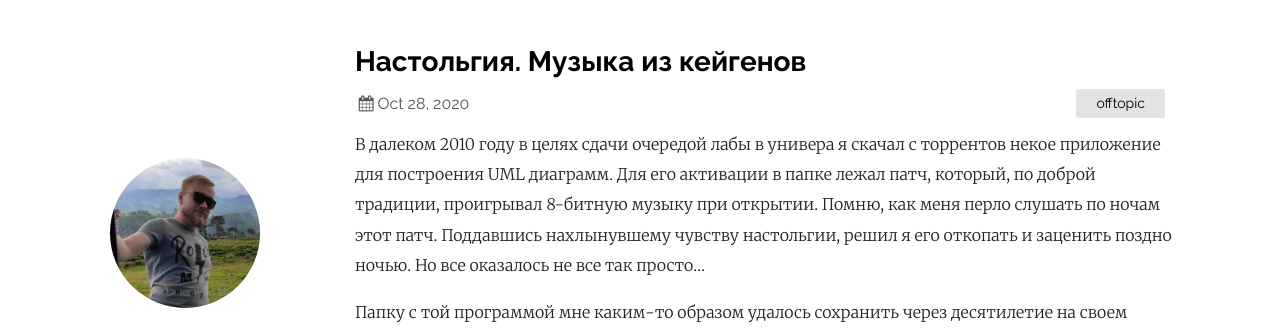
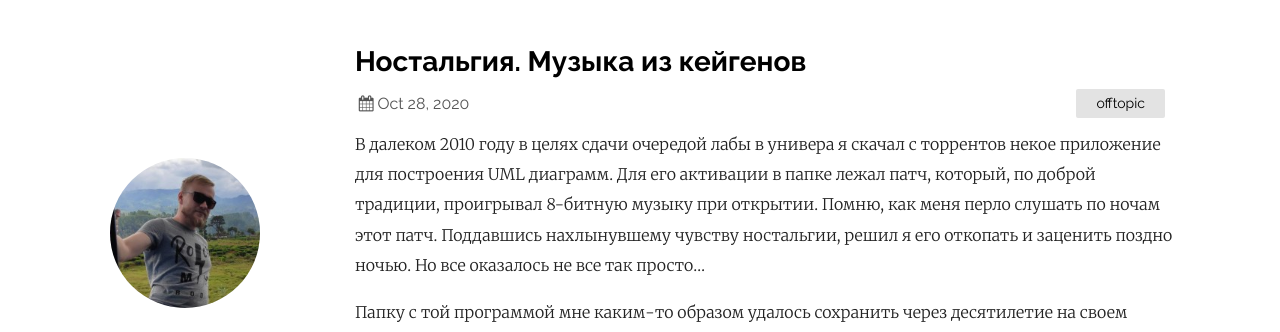
Before and after one commit to samarsault/plainwhite-jekyll, a Jekyll site: the page built from _posts/2020-10-28-patch-music-nostalgia.md, in a window 1280 px wide and 900 px high. Shown: the top 332 px of the window. Built offline with Jekyll 4.4.1, drawn with Linux system fonts in a browser that asks for light colours; comment, search, counter and statistics services are not loaded.

Commit message:
fix missprint

```diff
--- a/_posts/2020-10-28-patch-music-nostalgia.md
+++ b/_posts/2020-10-28-patch-music-nostalgia.md
@@ -1,13 +1,13 @@
 ---
 layout: post
-title: Настольгия. Музыка из кейгенов
+title: Ностальгия. Музыка из кейгенов
 categories: [offtopic]
 tags: [music,hobby]
 comments: true
 ---
 
 В далеком 2010 году в целях сдачи очередой лабы в универа я скачал с торрентов некое приложение для построения UML диаграмм. Для его активации в папке лежал патч, который, по доброй традиции, проигрывал 8-битную музыку при открытии. Помню, как меня перло слушать по ночам этот патч.
-Поддавшись нахлынувшему чувству настольгии, решил я его откопать и заценить поздно ночью. Но все оказалось не все так просто...
+Поддавшись нахлынувшему чувству ностальгии, решил я его откопать и заценить поздно ночью. Но все оказалось не все так просто...
 
 Папку с той программой мне каким-то образом удалось сохранить через десятилетие на своем компе - я вообще хорошую мызыку стараюсь беречь)
 Но запустив снова патч, меня ждало огорчение - ошибка.
```
